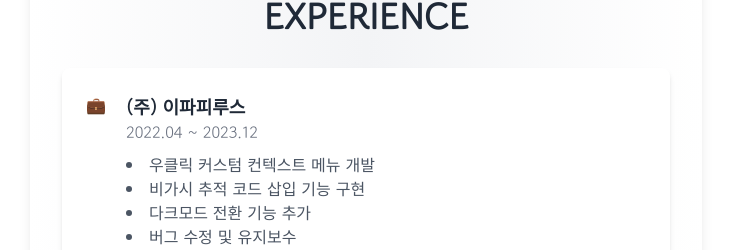
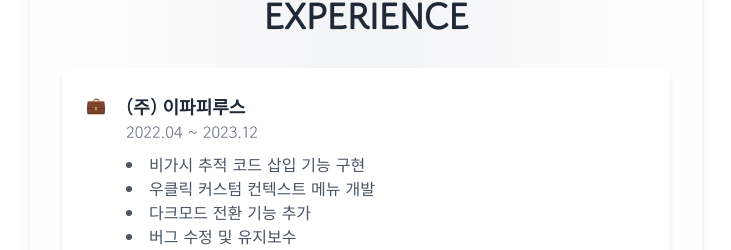
Before and after one commit to backbone94/next-portfolio, a Next.js app: page / in a window 1280 px wide. Shown: the part 865-1115 px from the top of the page, without its empty margins (274-1005 px from the left). Built offline with nearby package versions, Linux system fonts and the light colour scheme; a web font is replaced by a local one.

Commit message:
chore: 주석 제거 및 표시되고 있는 업무의 순서 수정

```diff
--- a/app/components/About.tsx
+++ b/app/components/About.tsx
@@ -27,7 +27,6 @@ export default function About() {
           도전과 성취를 향해 끊임없이 전진하는 개발자,<br />이정준입니다.
         </div>
 
-        {/* Flex container to align icon and text in a row */}
         <div className="space-y-4 w-full">
           <div className="flex items-start">
             <span className="mr-4 text-xl">🌱</span>
--- a/app/components/Experience.tsx
+++ b/app/components/Experience.tsx
@@ -5,8 +5,8 @@ export default function Experience() {
       duration: '2022.04 ~ 2023.12',
       role: '정규직',
       tasks: [
+        '비가시 추적 코드 삽입 기능 구현',
         '우클릭 커스텀 컨텍스트 메뉴 개발',
-        '비가시 추적 코드 삽입 기능 구현',
         '다크모드 전환 기능 추가',
         '버그 수정 및 유지보수'
       ]
```
